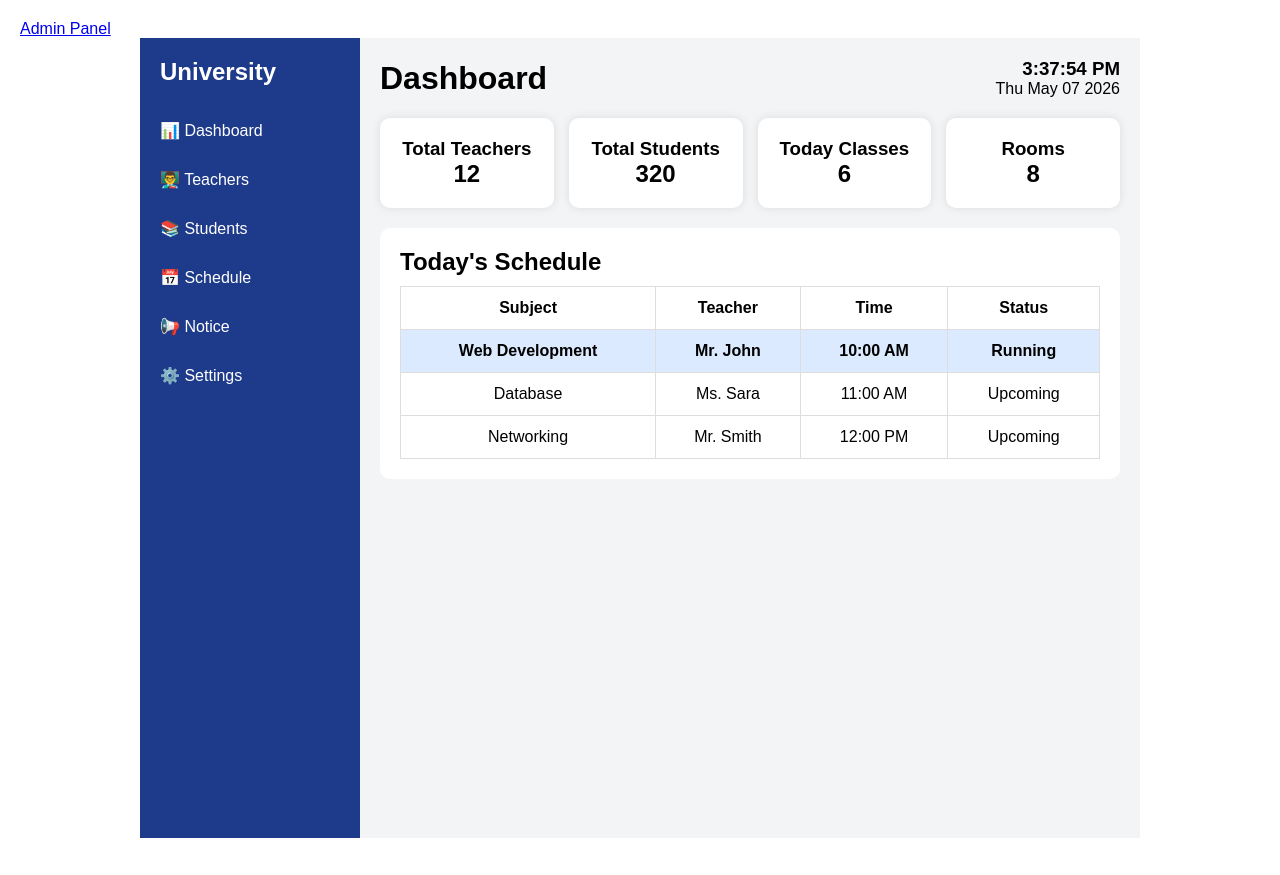
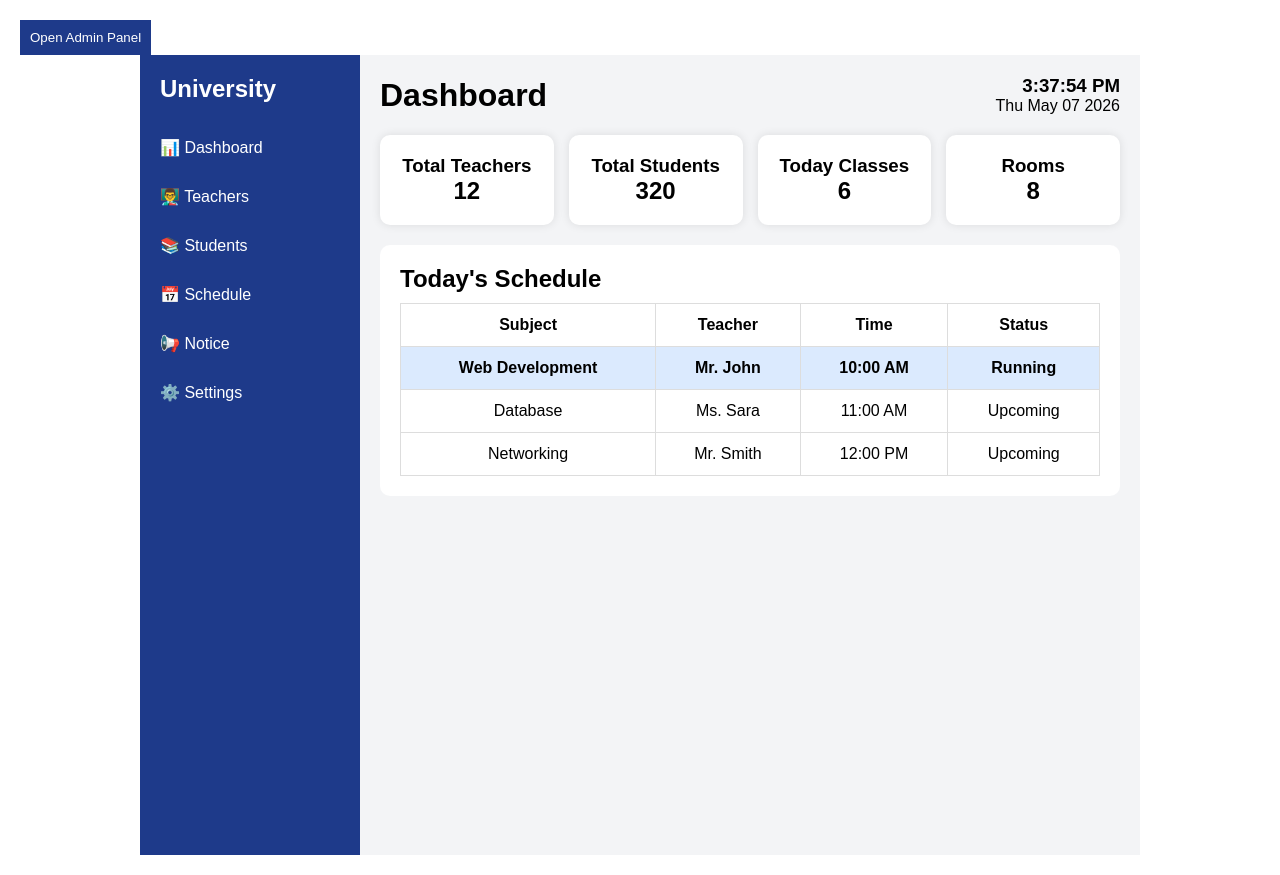
Before and after one commit to NayonRoy437/smart-class, a plain HTML site: page index.html in a window 1280 px wide. Drawn offline with Linux system fonts and the light colour scheme; no server answers; files whose address does not match are found by name.

Commit message:
Change admin panel link to button
Replaced link with a button for admin panel access.

```diff
--- a/index.html
+++ b/index.html
@@ -10,7 +10,13 @@
 </head>
 
 <body>
-<a href="admin.html">Admin Panel</a>
+<a href="admin.html">
+
+<button>
+Open Admin Panel
+</button>
+
+</a>
 <div class="container">
 
     <!-- SIDEBAR -->
```
